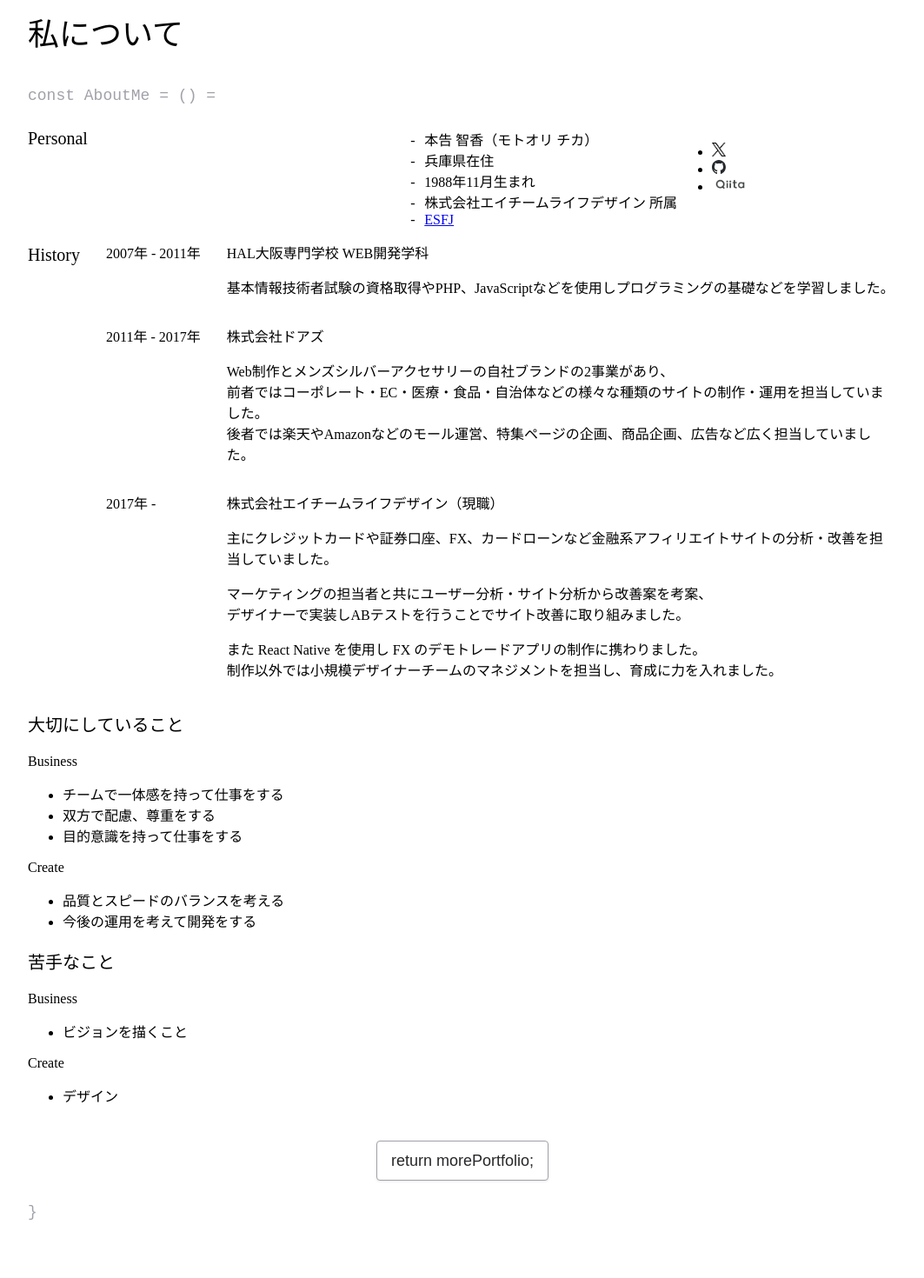
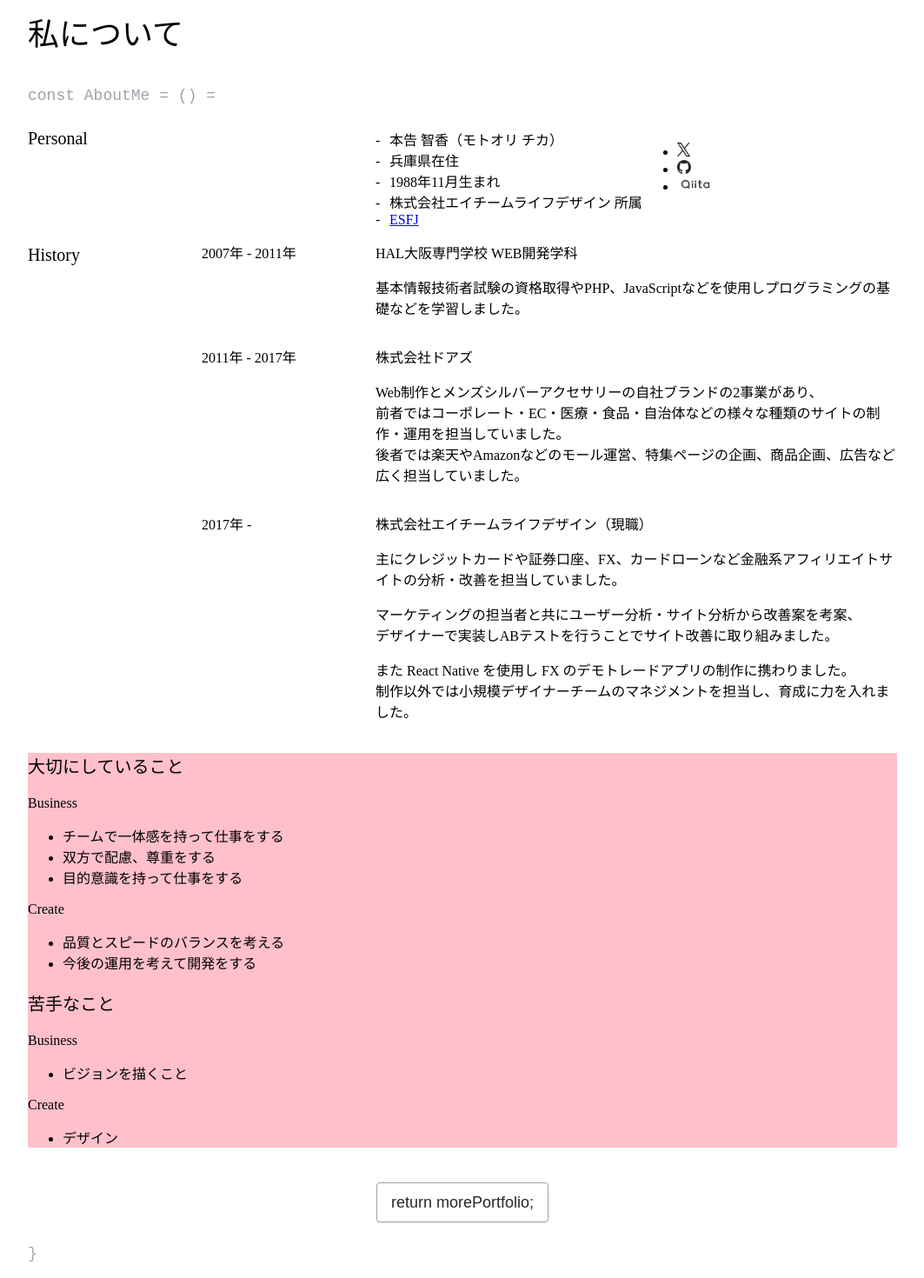
Before and after one commit to chika-create/portfolio, a Next.js app: page /profile in a window 1280 px wide. Shown: the part 400-1870 px from the top of the page at 87% size, without its empty margins (108-1171 px from the left). Built offline with nearby package versions, Linux system fonts and the light colour scheme.

Commit message:
:recycle: プロフィールページのclass名を変更

```diff
--- a/components/Profile/ProfileBasicInfo.tsx
+++ b/components/Profile/ProfileBasicInfo.tsx
@@ -6,22 +6,22 @@ export const ProfileBasicInfo = () => {
   return (
     <>
       <div className={profileStyles.profile}>
-        <div className={profileStyles[`profile__title--personal`]}>
+        <div className={profileStyles[`profile__title--basicInfo`]}>
           <Title level="h3">Personal</Title>
         </div>
-        <div className={profileStyles[`profile--personal`]}>
-          <ul className={profileStyles.profile__list}>
-            <li className={profileStyles.profile__listItem}>
+        <div className={profileStyles.basicInfo}>
+          <ul className={profileStyles.basicInfo__list}>
+            <li className={profileStyles.basicInfo__listItem}>
               本告 智香（モトオリ チカ）
             </li>
-            <li className={profileStyles.profile__listItem}>兵庫県在住</li>
-            <li className={profileStyles.profile__listItem}>
+            <li className={profileStyles.basicInfo__listItem}>兵庫県在住</li>
+            <li className={profileStyles.basicInfo__listItem}>
               1988年11月生まれ
             </li>
-            <li className={profileStyles.profile__listItem}>
+            <li className={profileStyles.basicInfo__listItem}>
               株式会社エイチームライフデザイン 所属
             </li>
-            <li className={profileStyles.profile__listItem}>
+            <li className={profileStyles.basicInfo__listItem}>
               <a
                 href="https://www.16personalities.com/ja/esfj%E5%9E%8B%E3%81%AE%E6%80%A7%E6%A0%BC"
                 target="_blank"
--- a/components/Profile/ProfileValuesAndChallenges.tsx
+++ b/components/Profile/ProfileValuesAndChallenges.tsx
@@ -3,30 +3,30 @@ import profileStyles from "@styles/profile/profile.module.scss";
 
 export const ProfileValuesAndChallenges = () => {
   return (
-    <section className={profileStyles.policy}>
-      <div className={profileStyles.policy__title}>
+    <section className={profileStyles.valuesAndChallenges}>
+      <div className={profileStyles[`profile__title--value`]}>
         <Title level="h3">大切にしていること</Title>
       </div>
-      <p className={profileStyles.policy__title__business}>Business</p>
-      <ul className={profileStyles.policy__text}>
+      <p className={profileStyles[`profile__valueTitle--business`]}>Business</p>
+      <ul className={profileStyles[`profile__value--business`]}>
         <li>チームで一体感を持って仕事をする</li>
         <li>双方で配慮、尊重をする</li>
         <li>目的意識を持って仕事をする</li>
       </ul>
-      <p className={profileStyles.policy__title__create}>Create</p>
-      <ul className={profileStyles.policy__text2}>
+      <p className={profileStyles[`profile__valueTitle--create`]}>Create</p>
+      <ul className={profileStyles[`profile__value--create`]}>
         <li>品質とスピードのバランスを考える</li>
         <li>今後の運用を考えて開発をする</li>
       </ul>
-      <div className={profileStyles.notGood__title}>
+      <div className={profileStyles[`profile__title--challenge`]}>
         <Title level="h3">苦手なこと</Title>
       </div>
-      <p className={profileStyles.notGood__title__business}>Business</p>
-      <ul className={profileStyles.notGood__text}>
+      <p className={profileStyles[`profile__challengeTitle--business`]}>Business</p>
+      <ul className={profileStyles[`profile__challenge--business`]}>
         <li>ビジョンを描くこと</li>
       </ul>
-      <p className={profileStyles.notGood__title__create}>Create</p>
-      <ul className={profileStyles.notGood__text2}>
+      <p className={profileStyles[`profile__challengeTitle--create`]}>Create</p>
+      <ul className={profileStyles[`profile__challenge--create`]}>
         <li>デザイン</li>
       </ul>
     </section>
--- a/styles/profile/profile.module.scss
+++ b/styles/profile/profile.module.scss
@@ -2,22 +2,23 @@
 
 .profile {
   display: grid;
-  grid-template-columns: auto auo;
-  grid-template-rows: auto auto;
-  grid-column-gap: 30px;
+  grid-template-columns: repeat(2, 1fr) 3fr repeat(2, 0);
+  grid-template-rows: repeat(8, auto);
+  grid-column-gap: 0px;
   grid-row-gap: 0px;
   &__title {
-    &--personal {
+    &--basicInfo {
       grid-area: 1 / 1 / 2 / 3;
     }
     &--history {
       grid-area: 2 / 1 / 3 / 2;
     }
-  }
-  &--personal {
-    grid-area: 1 / 3 / 2 / 4;
-    margin-top: 1.25rem;
-    display: flex;
+    &--value {
+      grid-area: 5 / 1 / 6 / 2;
+    }
+    &--challenge {
+      grid-area: 7 / 1 / 8 / 2;
+    }
   }
   &__historyYear {
     &--student {
@@ -41,10 +42,49 @@
       grid-area: 4 / 3 / 5 / 4;
     }
   }
+  &__valueTitle {
+    &--business {
+      grid-area: 5 / 2 / 6 / 3;
+    }
+    &--create {
+      grid-area: 6 / 2 / 7 / 3;
+    }
+  }
+  &__challengeTitle {
+    &--business {
+      grid-area: 7 / 2 / 8 / 3;
+    }
+    &--create {
+      grid-area: 8 / 2 / 9 / 3;
+    }
+  }
+
+  &__value {
+    &--business {
+      grid-area: 5 / 3 / 6 / 4;
+    }
+    &--create {
+      grid-area: 6 / 3 / 7 / 4;
+    }
+  }
+  &__challenge {
+    &--business {
+      grid-area: 7 / 3 / 8 / 4;
+    }
+    &--create {
+      grid-area: 8 / 3 / 9 / 4;
+    }
+  }
 /*  &__title {
     font-size: 1.25rem;
     font-weight: normal;
   }*/
+}
+
+.basicInfo {
+  grid-area: 1 / 3 / 2 / 4;
+  margin-top: 1.25rem;
+  display: flex;
   &__list {
     margin: 0;
     padding: 0;
@@ -61,3 +101,7 @@
     }
   }
 }
+
+.valuesAndChallenges {
+  background-color: pink;
+}
```
